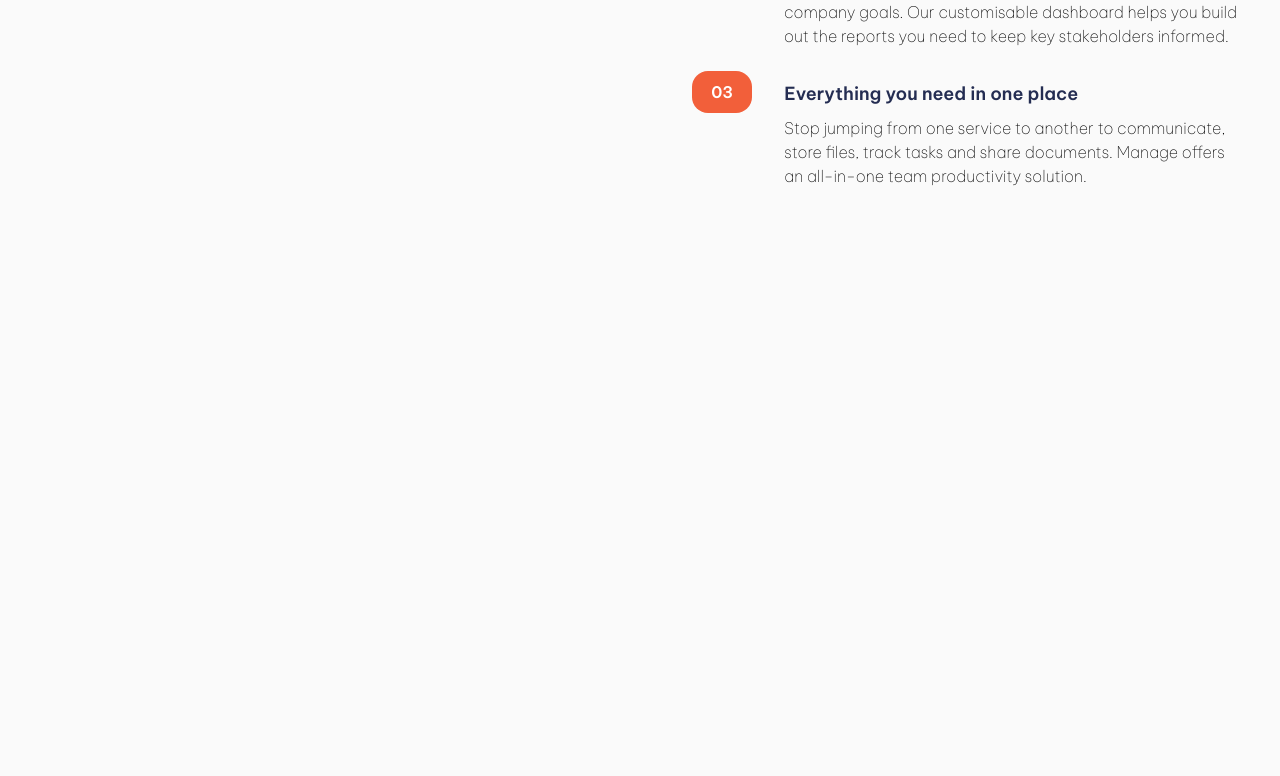
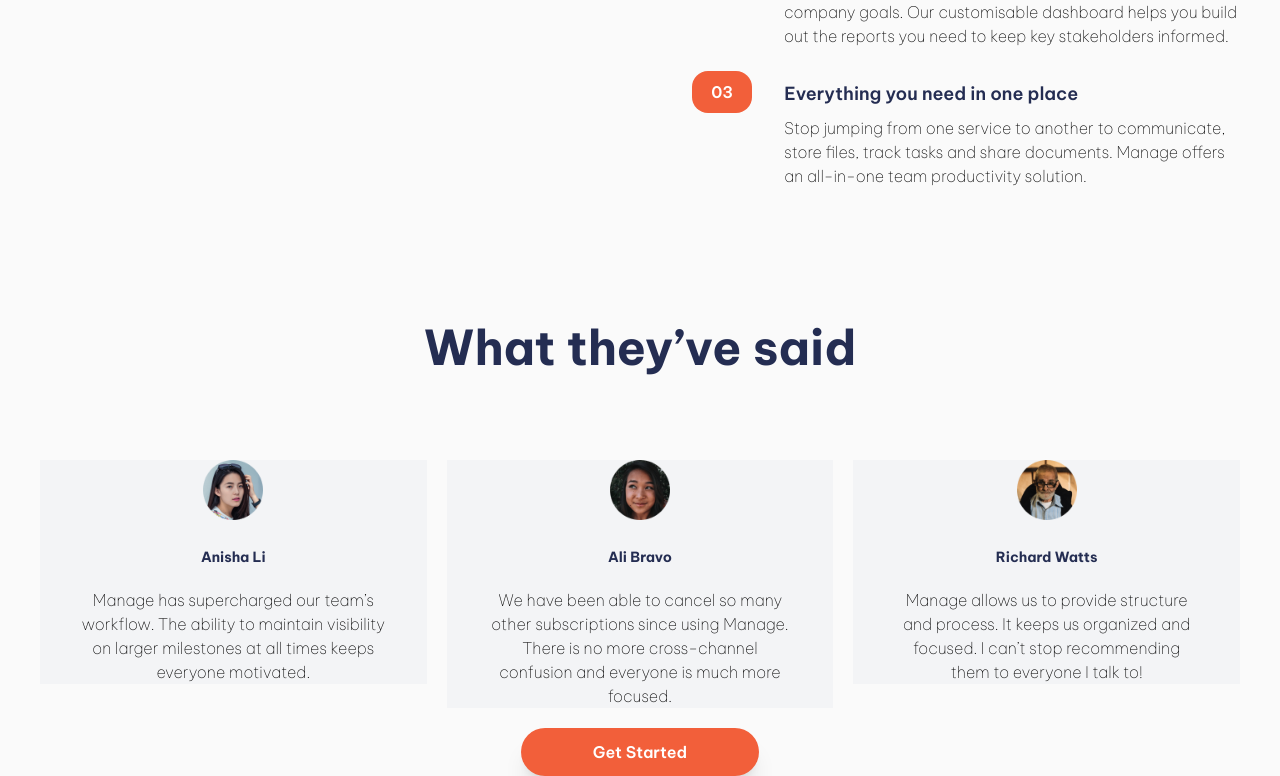
Before and after one commit to Najmaldin-ishag/manage-landing-page, a React (Vite) app: page / in a window 1280 px wide. Shown: the part 1045-1821 px from the top of the page. Before the commit the page ends 1265 px from the top, so only its background shows below. Built offline with nearby package versions, Linux system fonts and the light colour scheme.

Commit message:
added Testimonials section

```diff
--- a/src/App.jsx
+++ b/src/App.jsx
@@ -1,6 +1,7 @@
 import Features from "./Sections/Features";
 import Hero from "./Sections/Hero";
 import NavBar from "./Sections/NavBar";
+import Testimonials from "./Sections/Testimonials";
 
 const App = () => {
   return (
@@ -9,6 +10,7 @@
       <main>
         <Hero />
         <Features />
+        <Testimonials />
       </main>
     </>
   );
--- a/src/Constant/index.js
+++ b/src/Constant/index.js
@@ -66,12 +66,12 @@
     quote:
       "Manage allows us to provide structure and process. It keeps us organized and focused. I can’t stop recommending them to everyone I talk to!",
   },
-  {
-    imgPath: "/images/avatar-shanai.png",
-    name: "Shanai Gough",
-    quote:
-      "Their software allows us to track, manage and collaborate on our projects from anywhere. It keeps the whole team in-sync without being intrusive.",
-  },
+  // {
+  //   imgPath: "/images/avatar-shanai.png",
+  //   name: "Shanai Gough",
+  //   quote:
+  //     "Their software allows us to track, manage and collaborate on our projects from anywhere. It keeps the whole team in-sync without being intrusive.",
+  // },
 ];
 
 export const footerLinks = [
--- /dev/null
+++ b/src/Sections/Testimonials.jsx
@@ -0,0 +1,39 @@
+import Button from "../Components/Button";
+import { testimonials } from "../Constant";
+
+const Testimonials = () => {
+  return (
+    <section className="section-padding mt-[6.5rem]">
+      <h3 className="text-center text-primary-dark-blue text-5xl mb-4 font-bold">
+        What they’ve said
+      </h3>
+      <div className="grid grid-cols-3 gap-5 mt-[5.5rem] ">
+        {testimonials.map((item) => (
+          <div key={item.name}>
+            <div className="card relative">
+              <img
+                src={item.imgPath}
+                alt={item.name}
+                width={60}
+                className="mb-6 mx-auto -mt-10"
+              />
+              <div className="text-center">
+                <span className="text-sm font-bold text-primary-dark-blue">
+                  {item.name}
+                </span>
+                <p className="font-thin text-l mt-5">{item.quote}</p>
+              </div>
+            </div>
+          </div>
+        ))}
+      </div>
+      <div className="flex justify-center">
+        <Button className="btn bg-primary-bright-red mt-5 px-[4.5rem]">
+          Get Started
+        </Button>
+      </div>
+    </section>
+  );
+};
+
+export default Testimonials;
--- a/src/index.css
+++ b/src/index.css
@@ -34,6 +34,9 @@
   .section-padding {
     @apply px-10;
   }
+  .card {
+    @apply bg-gray-100 py-0 px-10 mt-10;
+  }
 }
 
 @theme {
```
